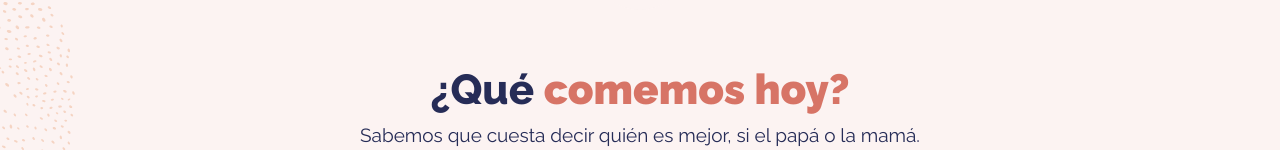
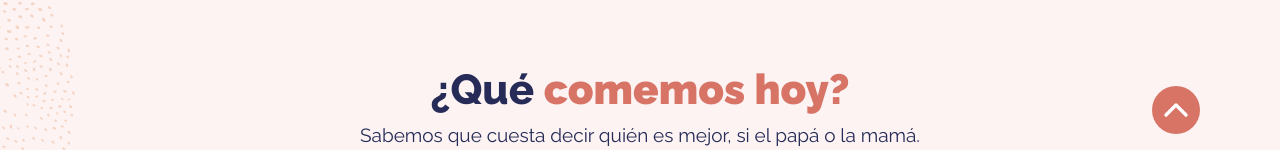
Before and after one commit to amus-dev/cheffify, a React (Vite) app in the folder front_cheffify/: page / in a window 1280 px wide. Shown: the part 650-800 px from the top of the page. Built offline with nearby package versions, Linux system fonts and the light colour scheme; no server answers.

Commit message:
Se crea boton para hacer scroll hacia arriba

```diff
--- /dev/null
+++ b/front_cheffify/src/components/Buttons/ArrowScrollUpButton.tsx
@@ -0,0 +1,19 @@
+import IconArrowUp from "@/assets/images/icons/arrow-up.svg";
+
+const ArrowScrollUpButton = () => {
+  return (
+    <a
+      href="#initialSection"
+      aria-label="Boton que te lleva al inicio de la pagina"
+      className="fixed bottom-4 bg-secondary  right-4 md:right-20 rounded-full p-1 transition-all duration-500 hover:bg-green z-[11]"
+    >
+      <img
+        src={IconArrowUp}
+        alt="Icono de flecha hacia arriba"
+        className="size-10"
+      />
+    </a>
+  );
+};
+
+export default ArrowScrollUpButton;
--- a/front_cheffify/src/components/sections/home/FirstSection.tsx
+++ b/front_cheffify/src/components/sections/home/FirstSection.tsx
@@ -5,7 +5,10 @@ import { Link } from "react-router-dom";
 
 const FirstSection = () => {
   return (
-    <section className="flex items-center justify-between px-[20px] lg:pl-[60px] xl:pl-[170px] lg:pr-[0px] mt-6">
+    <section
+      className="flex items-center justify-between px-[20px] lg:pl-[60px] xl:pl-[170px] lg:pr-[0px] mt-6"
+      id="initialSection"
+    >
       <div className="lg:max-w-[620px]">
         <h1 className="text-primary text-[42px] font-extrabold lg:max-w-[400px] leading-[42px] text-center lg:text-start">
           Comida congelada{" "}
--- a/front_cheffify/src/templates/TemplateHome.tsx
+++ b/front_cheffify/src/templates/TemplateHome.tsx
@@ -1,3 +1,4 @@
+import ArrowScrollUpButton from "@/components/Buttons/ArrowScrollUpButton";
 import Footer from "@/components/common/footer";
 import MenuNav from "@/components/common/navbar/MenuNav";
 import Overlay from "@/components/common/overlay";
@@ -24,6 +25,7 @@ const TemplateHome = () => {
       <Footer />
       <Toaster />
       <Overlay />
+      <ArrowScrollUpButton />
     </main>
   );
 };
```
Also changed, not shown: front_cheffify/src/assets/images/icons/arrow-up.svg (added).
